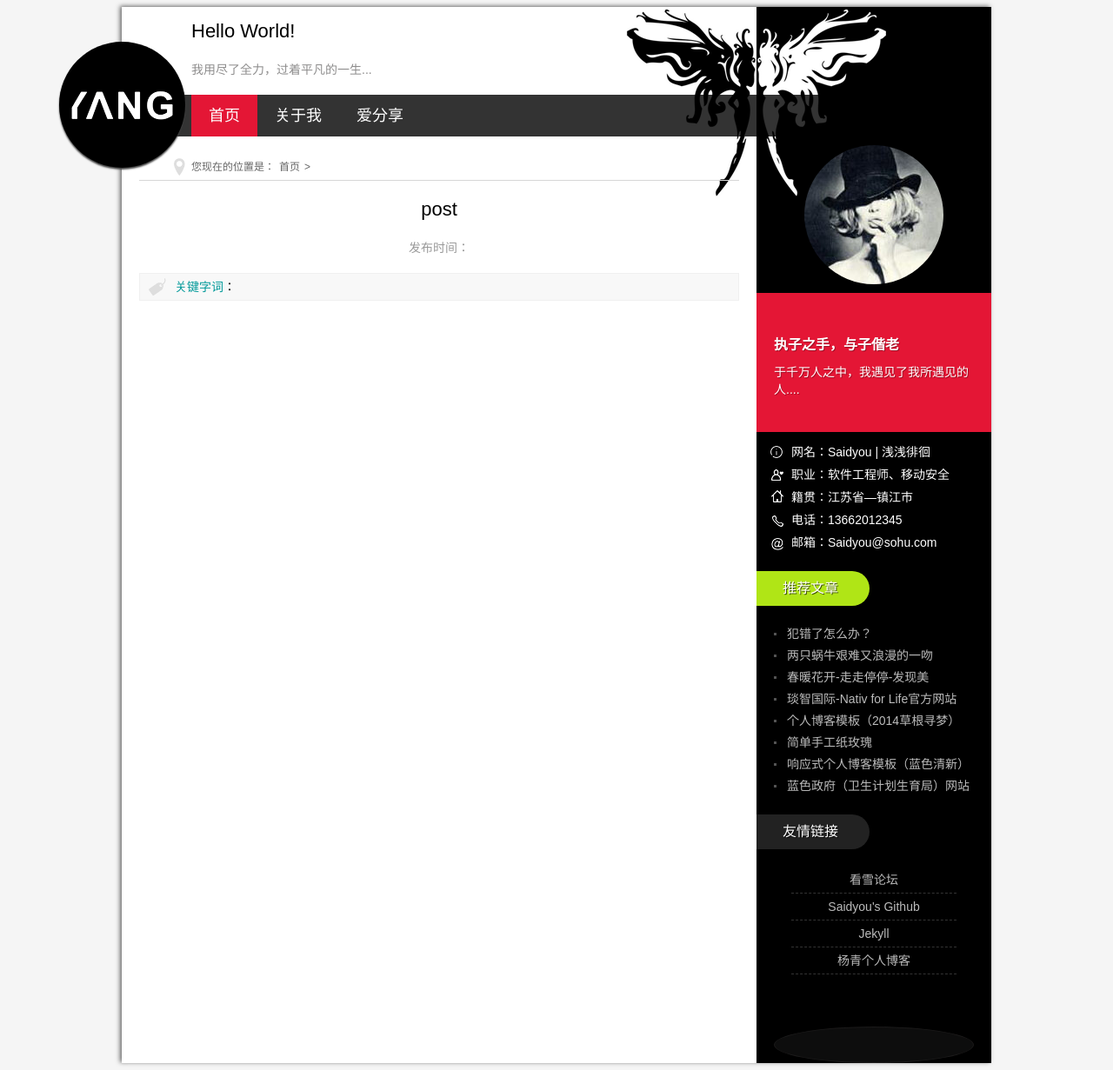
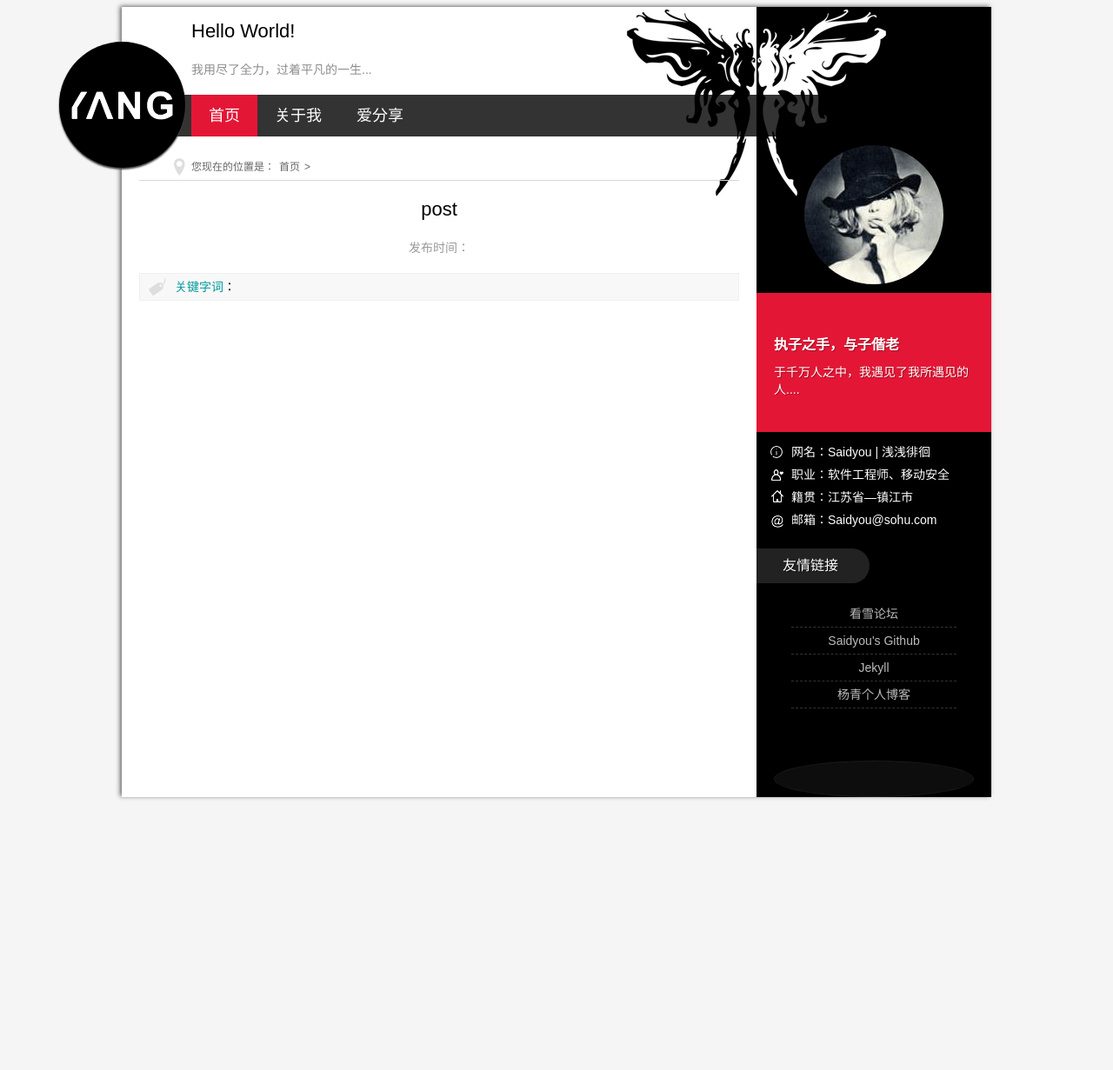
Before and after one commit to saidyou/saidyou.github.io, a Jekyll site: the page built from post.html, in a window 1280 px wide. Shown: the whole page at 87% size. Built offline with Jekyll 4.4.1, drawn with Linux system fonts in a browser that asks for light colours; comment, search, counter and statistics services are not loaded; after the commit the page ends 925 px from its top, so only the background shows below that.

Commit message:
Update: a bit modify

```diff
--- a/_layouts/default.html
+++ b/_layouts/default.html
@@ -35,7 +35,6 @@
       <p>网名：Saidyou | 浅浅徘徊</p>
       <p>职业：软件工程师、移动安全 </p>
       <p>籍贯：江苏省―镇江市</p>
-      <p>电话：13662012345</p>
       <p>邮箱：Saidyou@sohu.com</p>
     </div>
     <div class="bdsharebuttonbox"><a href="#" class="bds_qzone" data-cmd="qzone" title="分享到QQ空间"></a><a href="#" class="bds_tsina" data-cmd="tsina" title="分享到新浪微博"></a><a href="#" class="bds_tqq" data-cmd="tqq" title="分享到腾讯微博"></a><a href="#" class="bds_renren" data-cmd="renren" title="分享到人人网"></a><a href="#" class="bds_weixin" data-cmd="weixin" title="分享到微信"></a><a href="#" class="bds_more" data-cmd="more"></a></div>
@@ -51,19 +50,7 @@
 
       </ul>
       {% else %}
-      <h2>
-        <p class="tj_t2">推荐文章</p>
-      </h2>
-      <ul>
-        <li><a href="/">犯错了怎么办？</a></li>
-        <li><a href="/">两只蜗牛艰难又浪漫的一吻</a></li>
-        <li><a href="/">春暖花开-走走停停-发现美</a></li>
-        <li><a href="/">琰智国际-Nativ for Life官方网站</a></li>
-        <li><a href="/">个人博客模板（2014草根寻梦）</a></li>
-        <li><a href="/">简单手工纸玫瑰</a></li>
-        <li><a href="/">响应式个人博客模板（蓝色清新）</a></li>
-        <li><a href="/">蓝色政府（卫生计划生育局）网站</a></li>
-      </ul>
+
       {% endif %}
     </div>
     <div class="links">
```
